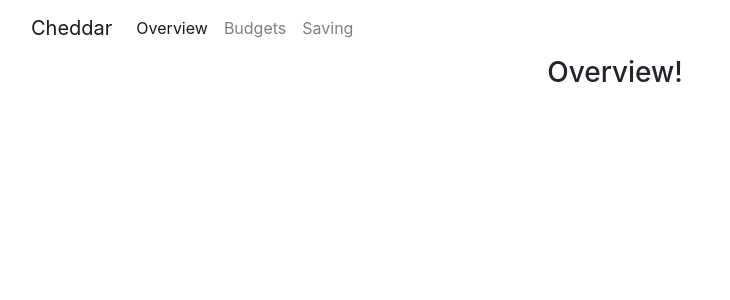
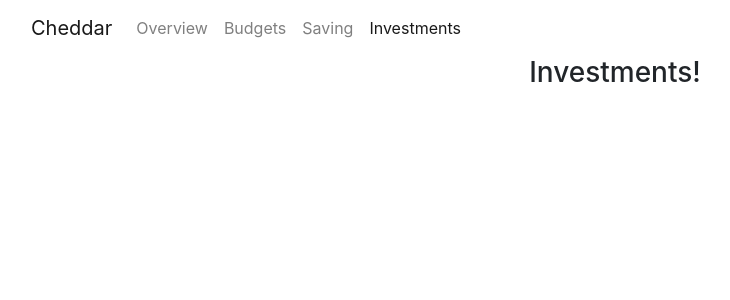
Before and after one commit to jmkoontz/cheddar, a React (Create React App) app in the folder frontend/: page /investments in a window 1280 px wide. Before the commit this address led to /. Shown: the top 300 px of the page, without its empty margins (25-755 px from the left). Built offline with nearby package versions, Linux system fonts and the light colour scheme.

Commit message:
Added investments page and linked to overview

```diff
--- a/frontend/src/components/App.js
+++ b/frontend/src/components/App.js
@@ -4,6 +4,7 @@ import Header from './header/Header';
 import Overview from './Overview/Overview';
 import Budgets from './Budgets/Budgets';
 import Saving from './Saving/Saving';
+import Investments from './Investments/Investments';
 import './App.css';
 
 function App() {
@@ -14,6 +15,7 @@ function App() {
         <Route exact path="/" render={() => <Overview />} />
         <Route path="/budgets" render={() => <Budgets />} />
         <Route path="/saving" render={() => <Saving />} />
+        <Route path="/investments" render={() => <Investments />} />
         <Route path="/" render={() => <Redirect to="/" />} />
       </Switch>
     </div>
--- /dev/null
+++ b/frontend/src/components/Investments/Investments.js
@@ -0,0 +1,13 @@
+import React from 'react';
+
+class Investments extends React.Component {
+  render () {
+    return (
+      <div className="BigDivArea">
+        <h3>Investments!</h3>
+      </div>
+    );
+  }
+}
+
+export default Investments;
--- a/frontend/src/components/header/Header.js
+++ b/frontend/src/components/header/Header.js
@@ -14,6 +14,8 @@ class Header extends Component {
       tabValue = 1;
     } else if (!History.location.pathname.indexOf("/saving")) {
       tabValue = 2;
+    } else if (!History.location.pathname.indexOf("/investments")) {
+      tabValue = 3;
     }
 
     this.state = {
@@ -29,7 +31,10 @@ class Header extends Component {
       History.push("/budgets");
     } else if (newValue === '2') {
       History.push("/saving");
+    } else if (newValue === '3') {
+      History.push("/investments");
     }
+
   };
 
   renderTabs = () => {
@@ -39,6 +44,7 @@ class Header extends Component {
           <Nav.Link eventKey={0}>Overview</Nav.Link>
           <Nav.Link eventKey={1}>Budgets</Nav.Link>
           <Nav.Link eventKey={2}>Saving</Nav.Link>
+          <Nav.Link eventKey={3}>Investments</Nav.Link>
         </Nav>
       </Navbar.Collapse>
     );
```
Also changed, not shown: frontend/src/components/Investments/Investments.css (added), 1 other file (tests, documents, lock files or other folders).
